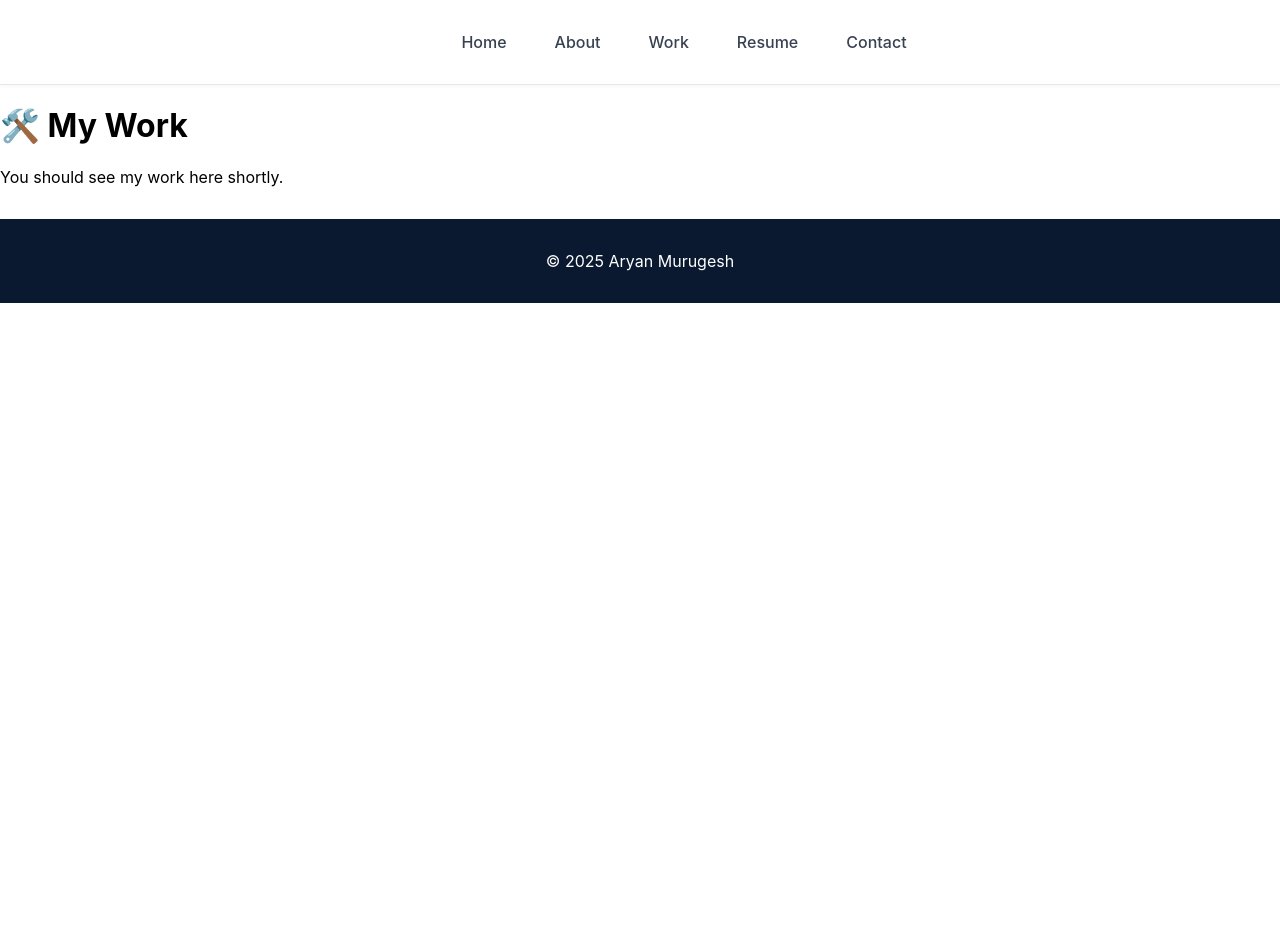
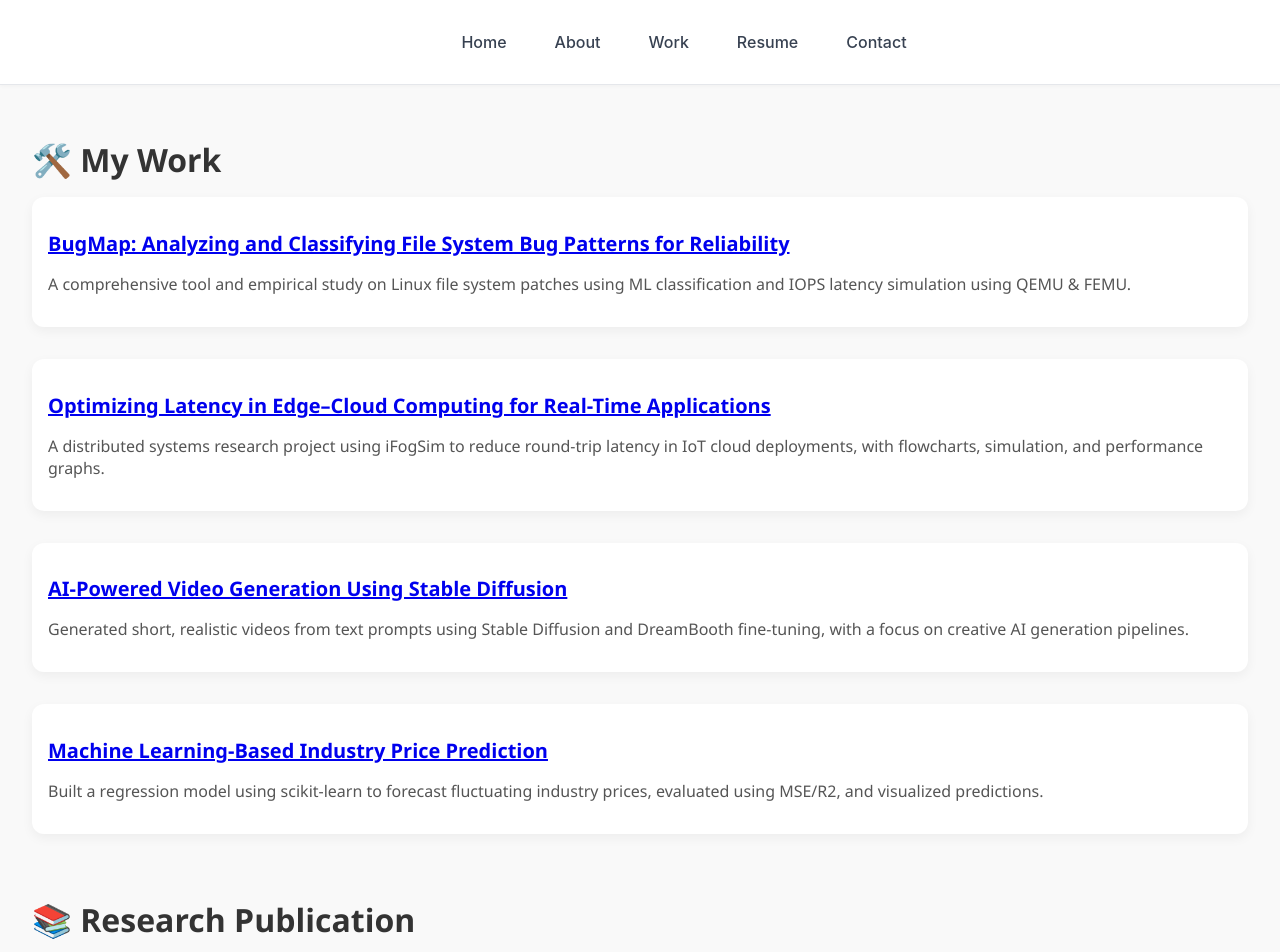
Before and after one commit to rexm5402/my-portfolio, a React (Create React App) app: page /work in a window 1280 px wide. Shown: the top 952 px of the page. Before the commit the page ends 800 px from the top, so only its background shows below. Built offline with nearby package versions, Linux system fonts and the light colour scheme.

Commit message:
Updated Work.js content and added modern CSS styling

```diff
--- a/src/App.css
+++ b/src/App.css
@@ -36,3 +36,48 @@ footer {
   color: white;
   margin-top: 2rem;
 }
+.work-section {
+  padding: 2rem;
+  font-family: 'Segoe UI', Tahoma, Geneva, Verdana, sans-serif;
+  background-color: #f9f9f9;
+  min-height: 100vh;
+}
+
+.project-list {
+  display: flex;
+  flex-direction: column;
+  gap: 2rem;
+}
+
+.project {
+  padding: 1rem;
+  background-color: white;
+  border-radius: 12px;
+  box-shadow: 0 4px 12px rgba(0, 0, 0, 0.05);
+  transition: transform 0.2s ease;
+}
+
+.project:hover {
+  transform: translateY(-4px);
+}
+
+.project h2 {
+  margin-bottom: 0.5rem;
+  font-size: 1.25rem;
+  color: #007bff;
+}
+
+.project p {
+  font-size: 1rem;
+  color: #555;
+}
+
+.research-section {
+  margin-top: 4rem;
+}
+
+.research-section h1 {
+  font-size: 2rem;
+  margin-bottom: 1rem;
+  color: #333;
+}
--- a/src/pages/Contact.js
+++ b/src/pages/Contact.js
@@ -15,7 +15,7 @@ function Contact() {
         </p>
 
         <div style={styles.contactBlock}>
-          <h2 style={styles.sectionHeading}>🤝 Reach Me At</h2>
+          <h2 style={styles.sectionHeading}>Reach Me At</h2>
           <ul style={styles.list}>
             <li>
               <strong>Email (Primary):</strong>{' '}
--- a/src/pages/Work.js
+++ b/src/pages/Work.js
@@ -1,12 +1,42 @@
 // Work.js
 import React from 'react';
 import '../App.css';
+import { Link } from 'react-router-dom';
 
 function Work() {
   return (
     <main className="work-section">
-      <h1>🛠️ My Work</h1>
-      <p>You should see my work here shortly.</p>
+      <h1 style={{ fontSize: '2rem', marginBottom: '1rem', color: '#333' }}>🛠️ My Work</h1>
+
+      <section className="project-list">
+        <div className="project">
+          <h2><Link to="/project-bugmap">BugMap: Analyzing and Classifying File System Bug Patterns for Reliability</Link></h2>
+          <p>A comprehensive tool and empirical study on Linux file system patches using ML classification and IOPS latency simulation using QEMU & FEMU.</p>
+        </div>
+
+        <div className="project">
+          <h2><Link to="/project-edgecloud">Optimizing Latency in Edge–Cloud Computing for Real-Time Applications</Link></h2>
+          <p>A distributed systems research project using iFogSim to reduce round-trip latency in IoT cloud deployments, with flowcharts, simulation, and performance graphs.</p>
+        </div>
+
+        <div className="project">
+          <h2><Link to="/project-videogen">AI-Powered Video Generation Using Stable Diffusion</Link></h2>
+          <p>Generated short, realistic videos from text prompts using Stable Diffusion and DreamBooth fine-tuning, with a focus on creative AI generation pipelines.</p>
+        </div>
+
+        <div className="project">
+          <h2><Link to="/project-pricepredict">Machine Learning-Based Industry Price Prediction</Link></h2>
+          <p>Built a regression model using scikit-learn to forecast fluctuating industry prices, evaluated using MSE/R2, and visualized predictions.</p>
+        </div>
+      </section>
+
+      <section className="research-section">
+        <h1 style={{ fontSize: '2rem', marginTop: '3rem', marginBottom: '1rem', color: '#333' }}>📚 Research Publication</h1>
+        <div className="project">
+          <h2><Link to="/research-fingerprint">Efficient Fingerprint Authentication Using SHA-512 & Verilog</Link></h2>
+          <p>Co-authored an IEEE-published research paper that designed a secure biometric verification system combining cryptography and hardware-level design.</p>
+        </div>
+      </section>
     </main>
   );
 }
```
